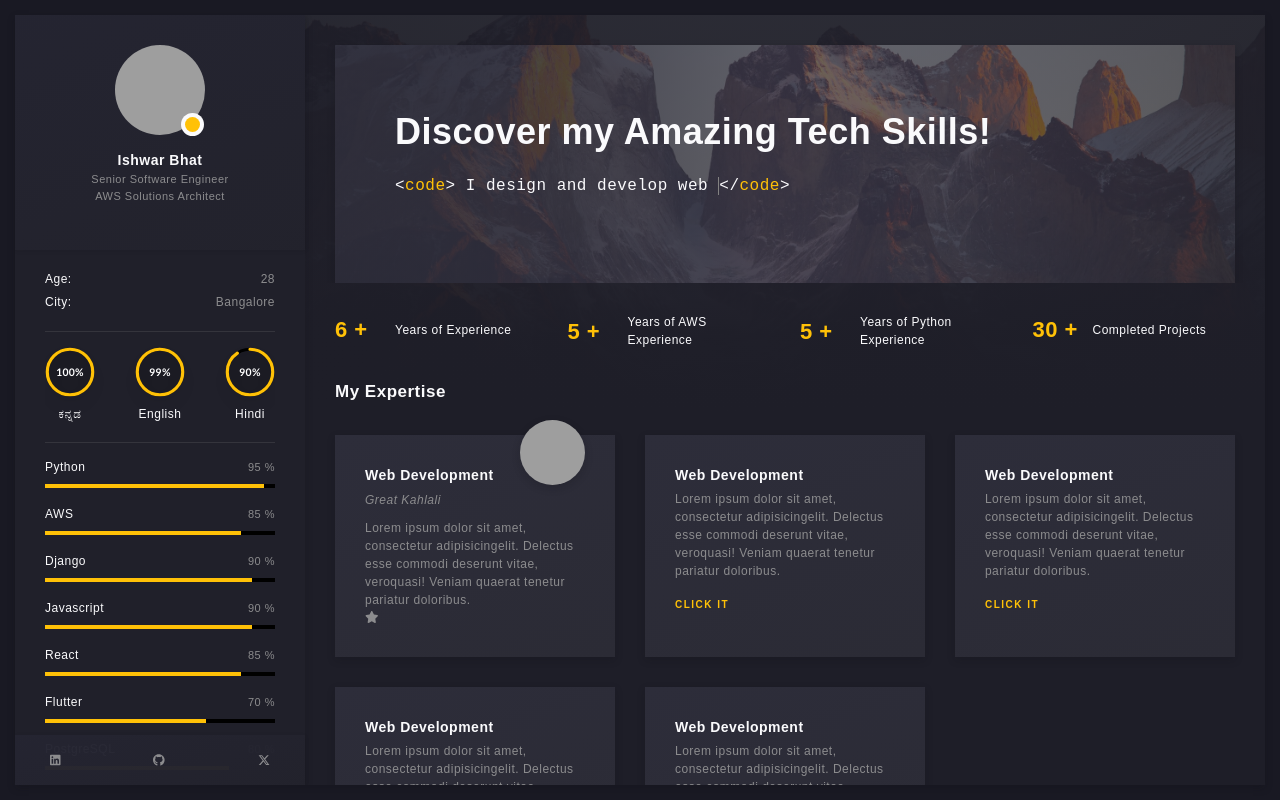
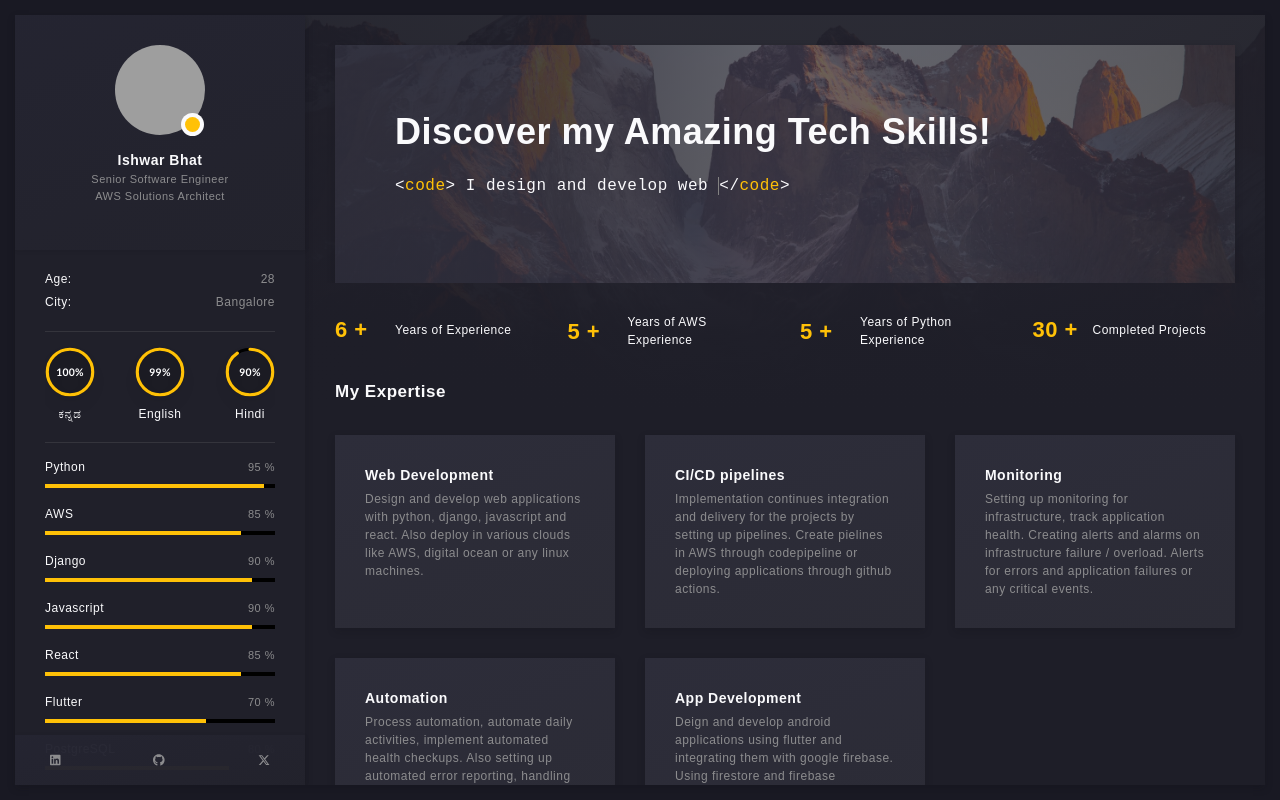
Before and after one commit to codingloop/PersonalPortfolio, a Next.js app: page / in a window 1280 px wide. Built offline with nearby package versions, Linux system fonts and the light colour scheme; grey boxes are pictures that could not be loaded.

Commit message:
Adding stars

```diff
--- /dev/null
+++ b/src/components/AppWrapper/Content/_Footer.js
@@ -0,0 +1,13 @@
+import style from "./style.module.css";
+
+function Footer() {
+  return (
+    <div className="overflow-hidden p-0 w-full m-auto ml-[30px]">
+      <div className={style.footer}>
+        <div className="mb-[10px] mx-auto">© 2023 Ishwar Bhat</div>
+      </div>
+    </div>
+  );
+}
+
+export default Footer;
--- a/src/components/AppWrapper/Content/index.js
+++ b/src/components/AppWrapper/Content/index.js
@@ -4,6 +4,7 @@ import Header from "./_Header";
 import Summary from "./_Summary";
 import style from "./style.module.css";
 import { UserContext } from "@/utils/providers/userInfo";
+import Footer from "./_Footer";
 
 export default function Content({ showLeftMenu, setShowLeftMenu }) {
   const userInfo = useContext(UserContext);
@@ -36,6 +37,8 @@ export default function Content({ showLeftMenu, setShowLeftMenu }) {
             <Header banner={userInfo?.banner} />
             <Summary summary={userInfo?.summary} />
             <CardsContainer content={userInfo?.expertise} />
+            <CardsContainer content={userInfo?.recommendations} />
+            <Footer />
           </div>
         </div>
       </div>
--- a/src/components/AppWrapper/Content/style.module.css
+++ b/src/components/AppWrapper/Content/style.module.css
@@ -223,6 +223,31 @@
 }
 /* End Section 2 */
 
+/* Section Footer */
+.footer {
+  width: 100%;
+  padding: 17px 30px 7px;
+  display: -webkit-box;
+  display: -ms-flexbox;
+  display: flex;
+  -ms-flex-wrap: wrap;
+  flex-wrap: wrap;
+  -webkit-box-pack: justify;
+  -ms-flex-pack: justify;
+  justify-content: space-between;
+  -webkit-box-align: center;
+  -ms-flex-align: center;
+  align-items: center;
+  background: linear-gradient(159deg, #2d2d3a 0%, #2b2b35 100%);
+  -webkit-box-shadow: 0 1px 4px 0 rgba(15, 15, 20, 0.1);
+  box-shadow: 0 1px 4px 0 rgba(15, 15, 20, 0.1);
+  font-size: 11px;
+  color: #8c8c8e;
+  -webkit-transition: 0.55s ease-in-out;
+  transition: 0.55s ease-in-out;
+}
+/* End Section Footer */
+
 @media (max-width: 768px) {
   .card_container_title {
     -webkit-box-orient: vertical;
--- a/src/components/Card/_Action.js
+++ b/src/components/Card/_Action.js
@@ -13,10 +13,22 @@ export default function CardAction({ action }) {
       </div>
     );
   } else if (action?.type == "show-rating") {
+    const colorStars = action.rating;
+    const emptyStars = 5 - action.rating;
+
     return (
       <div className={style.card_rating}>
         <ul>
-          <FontAwesomeIcon icon={faStar} />
+          {[...Array(colorStars)].map((item, index) => (
+            <li key={`rating_${index}`}>
+              <FontAwesomeIcon icon={faStar} className="text-mainyellow" />
+            </li>
+          ))}
+          {[...Array(emptyStars)].map((item, index) => (
+            <li key={`rating_${index}`}>
+              <FontAwesomeIcon icon={faStar} className="text-custom6" />
+            </li>
+          ))}
         </ul>
       </div>
     );
--- a/src/components/Card/style.module.css
+++ b/src/components/Card/style.module.css
@@ -66,6 +66,41 @@
   justify-content: space-between;
   -ms-flex-line-pack: center;
   align-content: center;
+  padding-top: 15px;
+}
+
+.card_rating ul {
+  padding: 0;
+  margin: 0;
+  -webkit-box-shadow: inset 0 3px 8px 0 rgba(15, 15, 20, 0.2);
+  box-shadow: inset 0 3px 8px 0 rgba(15, 15, 20, 0.2);
+  padding: 5px 15px;
+  font-size: 10px;
+  margin-top: 5px;
+  background: #20202a;
+  border-radius: 30px;
+  display: -webkit-box;
+  display: -ms-flexbox;
+  display: flex;
+}
+
+.card_rating ul li {
+  list-style-type: none;
+  margin-right: 5px;
+  padding: 2px 5px 2px 0;
+  margin: 0;
+  -webkit-box-shadow: inset 0 3px 8px 0 rgba(15, 15, 20, 0.2);
+  box-shadow: inset 0 3px 8px 0 rgba(15, 15, 20, 0.2);
+  font-size: 10px;
+  background: #20202a;
+  border-radius: 30px;
+  display: -webkit-box;
+  display: -ms-flexbox;
+  display: flex;
+}
+
+.card_rating ul li:last-child {
+  padding-right: 0px;
 }
 
 @media (min-width: 768px) {
--- a/src/config/portfolio.json
+++ b/src/config/portfolio.json
@@ -20,6 +20,7 @@
     { "name": "PostgreSQL", "percent": "80" }
   ],
   "knowledgeItems": [
+    "Tech Lead",
     "System Design",
     "Web Development",
     "CI/CD Pipelines",
@@ -52,39 +53,38 @@
     "items": [
       {
         "title": "Web Development",
-        "subtitle": "Great Kahlali",
+        "details": "Design and develop web applications with python, django, javascript and react. Also deploy in various clouds like AWS, digital ocean or any linux machines."
+      },
+      {
+        "title": "CI/CD pipelines",
+        "details": "Implementation continues integration and delivery for the projects by setting up pipelines. Create pielines in AWS through codepipeline or deploying applications through github actions."
+      },
+      {
+        "title": "Monitoring",
+        "details": "Setting up monitoring for infrastructure, track application health. Creating alerts and alarms on infrastructure failure / overload. Alerts for errors and application failures or any critical events."
+      },
+      {
+        "title": "Automation",
+        "details": "Process automation, automate daily activities, implement automated health checkups. Also setting up automated error reporting, handling event triggers (scheduled/unscheduled)."
+      },
+      {
+        "title": "App Development",
+        "details": "Deign and develop android applications using flutter and integrating them with google firebase. Using firestore and firebase authentication and storing user data in firebase."
+      }
+    ]
+  },
+  "recommendations": {
+    "title": "Recommendation",
+    "items": [
+      {
+        "title": "Sanket Vyapari",
+        "subtitle": "Senior software Engineer",
         "imageLink": "/images/face-1.png",
         "action": {
           "type": "show-rating",
           "rating": 5
         },
-        "details": "Lorem ipsum dolor sit amet, consectetur adipisicingelit. Delectus esse commodi deserunt vitae, veroquasi! Veniam quaerat tenetur pariatur doloribus."
-      },
-      {
-        "title": "Web Development",
-        "action": {
-          "type": "link",
-          "link": "#",
-          "linkName": "Click it"
-        },
-        "details": "Lorem ipsum dolor sit amet, consectetur adipisicingelit. Delectus esse commodi deserunt vitae, veroquasi! Veniam quaerat tenetur pariatur doloribus."
-      },
-      {
-        "title": "Web Development",
-        "action": {
-          "type": "link",
-          "link": "#",
-          "linkName": "Click it"
-        },
-        "details": "Lorem ipsum dolor sit amet, consectetur adipisicingelit. Delectus esse commodi deserunt vitae, veroquasi! Veniam quaerat tenetur pariatur doloribus."
-      },
-      {
-        "title": "Web Development",
-        "details": "Lorem ipsum dolor sit amet, consectetur adipisicingelit. Delectus esse commodi deserunt vitae, veroquasi! Veniam quaerat tenetur pariatur doloribus."
-      },
-      {
-        "title": "Web Development",
-        "details": "Lorem ipsum dolor sit amet, consectetur adipisicingelit. Delectus esse commodi deserunt vitae, veroquasi! Veniam quaerat tenetur pariatur doloribus."
+        "details": "Have a solid foundation in web development, demonstrating proficiency in key technologies such as AWS, Python, Django, PostgreSQL, JavaScript, and React. Will be able to architect and implement scalable solutions in a cloud environment, particularly on AWS with services like EC2, S3, Lambda, and RDS, has significantly contributed to the success of multiple projects."
       }
     ]
   },
--- a/tailwind.config.js
+++ b/tailwind.config.js
@@ -29,6 +29,7 @@ module.exports = {
         custom3: "#fafafc",
         custom4: "#8c8c8e",
         custom5: "#646466",
+        custom6: "#2b2b35fa",
         mainyellow: "#ffc107",
       },
       fontSize: {
```
